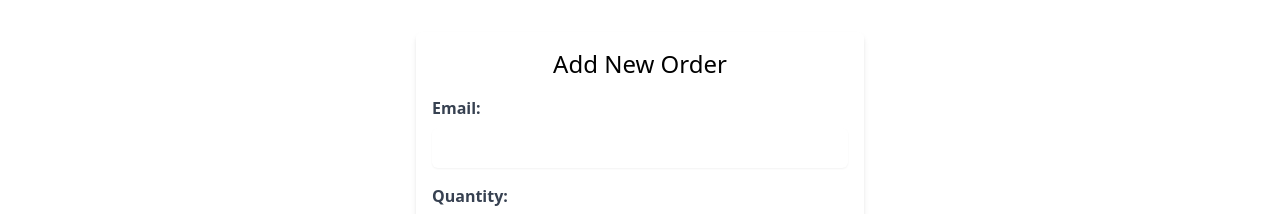
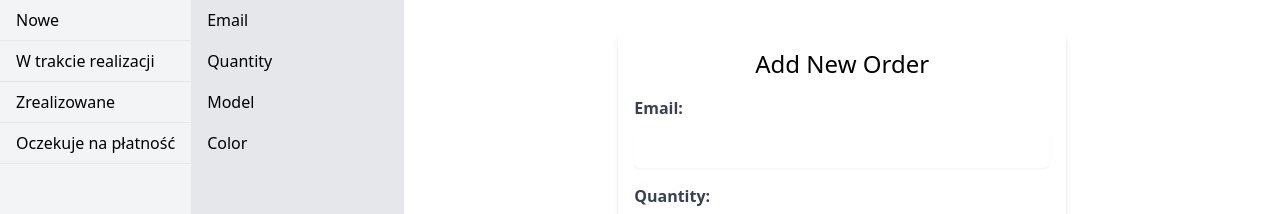
Before and after one commit to KlejdyszS/OrdersManager, a React (Create React App) app in the folder ordersmanager/: page / in a window 1280 px wide. Shown: the top 214 px of the page. Built offline with nearby package versions, Linux system fonts and the light colour scheme; no server answers.

Commit message:
layout change to 3 collumns

```diff
--- a/ordersmanager/src/App.js
+++ b/ordersmanager/src/App.js
@@ -1,9 +1,9 @@
 import React, { useState, useEffect } from 'react';
 import axios from 'axios';
 
-const formFields = [  { id: 'email', name: 'email', label: 'Email', type: 'email' },  { id: 'quantity', name: 'quantity', label: 'Quantity', type: 'number' },  { id: 'model', name: 'model', label: 'Model', type: 'text' },  { id: 'color', name: 'color', label: 'Color', type: 'text' },];
+const formFields = [{ id: 'email', name: 'email', label: 'Email', type: 'email' }, { id: 'quantity', name: 'quantity', label: 'Quantity', type: 'number' }, { id: 'model', name: 'model', label: 'Model', type: 'text' }, { id: 'color', name: 'color', label: 'Color', type: 'text' },];
 
-const statusOptions = [  { label: 'Nowe', value: 'Nowe' },  { label: 'W trakcie realizacji', value: 'W trakcie realizacji' },  { label: 'Zrealizowane', value: 'Zrealizowane' },{ label: 'Oczekuje na płatność', value: 'Oczekuje na płatność' },];
+const statusOptions = [{ label: 'Nowe', value: 'Nowe' }, { label: 'W trakcie realizacji', value: 'W trakcie realizacji' }, { label: 'Zrealizowane', value: 'Zrealizowane' }, { label: 'Oczekuje na płatność', value: 'Oczekuje na płatność' },];
 
 const tableHeaders = [
   { name: '_id', label: 'ID', type: 'text', className: 'px-4 py-2 w-1/10' },
@@ -121,7 +121,18 @@ function App() {
 
 
   return (
-    <div>
+    <div className="flex">
+      <div className="w-1/25 bg-gray-100">
+        {statusOptions.map((option) => (
+          <div key={option.value} className="px-4 py-2 border-b">{option.label}</div>
+        ))}
+      </div>
+      <div className="w-1/6 bg-gray-200">
+        {formFields.map((field) => (
+          <div key={field.id} className="px-4 py-2 border-b">{field.label}</div>
+        ))}
+      </div>
+      <div className="flex-1">
         <div className="max-w-6/1 mx-auto p-4 ">
           <form
             onSubmit={newOrder._id ? () => handleUpdateOrder(newOrder._id) : handleAddOrder}
@@ -187,7 +198,7 @@ function App() {
             <tbody>
               {orders.map((order, index) => (
                 <tr key={order._id}>
-        <td className="border px-4 py-2 w-1/12">{index + 1}</td>
+                  <td className="border px-4 py-2 w-1/12">{index}</td>
                   {tableHeaders.map((header) => (
                     <td key={header.name} className="border px-4 py-2 w-1/8">
                       {header.type === 'select' ? (
@@ -204,7 +215,6 @@ function App() {
                         </select>
                       ) : (
                         <span>{order[header.name]}</span>
-
                       )}
                     </td>
                   ))}
@@ -228,5 +238,7 @@ function App() {
           </table>
         </div>
       </div>
-);}
+    </div>
+  );
+}
 export default App;
```
Lines whose indentation alone changed are shown as unchanged.
